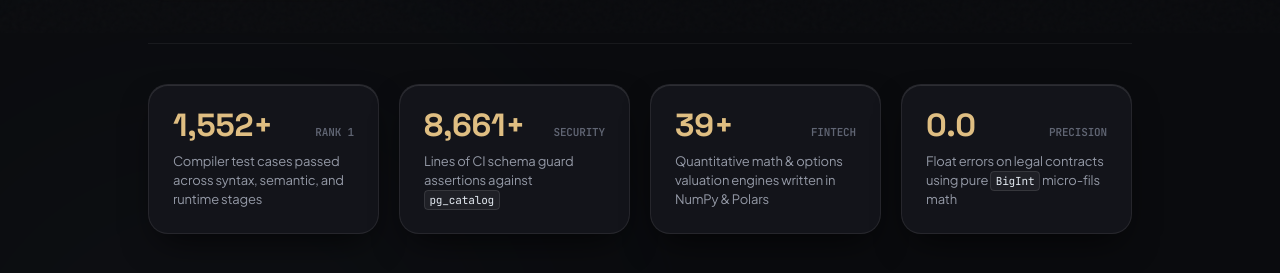
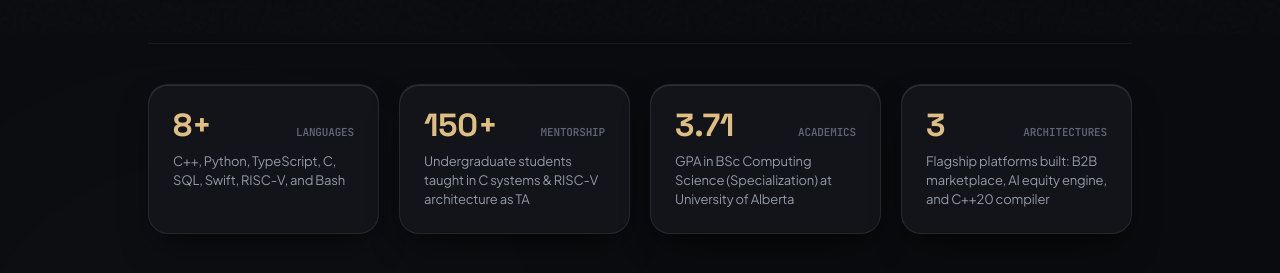
Before and after one commit to snp05016/snp05016.github.io, a plain HTML site: page index.html in a window 1280 px wide. Shown: the part 767-1040 px from the top of the page. Drawn offline with Linux system fonts and the light colour scheme.

Commit message:
feat: update hero stats to languages, TA mentorship, GPA, and architectures

```diff
--- a/index.html
+++ b/index.html
@@ -148,34 +148,34 @@
         <div class="hero-bento-strip reveal-fade" style="--delay: 400ms;">
           <div class="bento-metric-cell spotlight-card">
             <div class="metric-top">
-              <span class="metric-val" data-counter="1552">1,552+</span>
-              <span class="metric-badge">Rank 1</span>
+              <span class="metric-val" data-counter="8" data-suffix="+">8+</span>
+              <span class="metric-badge">Languages</span>
             </div>
-            <div class="metric-desc">Compiler test cases passed across syntax, semantic, and runtime stages</div>
+            <div class="metric-desc">C++, Python, TypeScript, C, SQL, Swift, RISC-V, and Bash</div>
           </div>
 
           <div class="bento-metric-cell spotlight-card">
             <div class="metric-top">
-              <span class="metric-val" data-counter="8661">8,660+</span>
-              <span class="metric-badge">Security</span>
+              <span class="metric-val" data-counter="150" data-suffix="+">150+</span>
+              <span class="metric-badge">Mentorship</span>
             </div>
-            <div class="metric-desc">Lines of CI schema guard assertions against <code class="mono-code">pg_catalog</code></div>
+            <div class="metric-desc">Undergraduate students taught in C systems &amp; RISC-V architecture as TA</div>
           </div>
 
           <div class="bento-metric-cell spotlight-card">
             <div class="metric-top">
-              <span class="metric-val" data-counter="39">39</span>
-              <span class="metric-badge">Fintech</span>
+              <span class="metric-val">3.71</span>
+              <span class="metric-badge">Academics</span>
             </div>
-            <div class="metric-desc">Quantitative math &amp; options valuation engines written in NumPy &amp; Polars</div>
+            <div class="metric-desc">GPA in BSc Computing Science (Specialization) at University of Alberta</div>
           </div>
 
           <div class="bento-metric-cell spotlight-card">
             <div class="metric-top">
-              <span class="metric-val">0.0</span>
-              <span class="metric-badge">Precision</span>
+              <span class="metric-val" data-counter="3" data-suffix="">3</span>
+              <span class="metric-badge">Architectures</span>
             </div>
-            <div class="metric-desc">Float errors on legal contracts using pure <code class="mono-code">BigInt</code> micro-fils math</div>
+            <div class="metric-desc">Flagship platforms built: B2B marketplace, AI equity engine, and C++20 compiler</div>
           </div>
         </div>
 
--- a/script.js
+++ b/script.js
@@ -262,6 +262,7 @@ function initHeroCounters() {
   counterElements.forEach(el => observer.observe(el));
 
   function animateCounter(el, target) {
+    const suffix = el.getAttribute('data-suffix') !== null ? el.getAttribute('data-suffix') : '+';
     let start = 0;
     const duration = 1200;
     const startTime = performance.now();
@@ -272,12 +273,12 @@ function initHeroCounters() {
       const ease = 1 - Math.pow(1 - progress, 3); // Ease-out cubic
       const current = Math.floor(ease * target);
 
-      el.textContent = current.toLocaleString() + '+';
+      el.textContent = current.toLocaleString() + suffix;
 
       if (progress < 1) {
         requestAnimationFrame(step);
       } else {
-        el.textContent = target.toLocaleString() + '+';
+        el.textContent = target.toLocaleString() + suffix;
       }
     }
 
```
